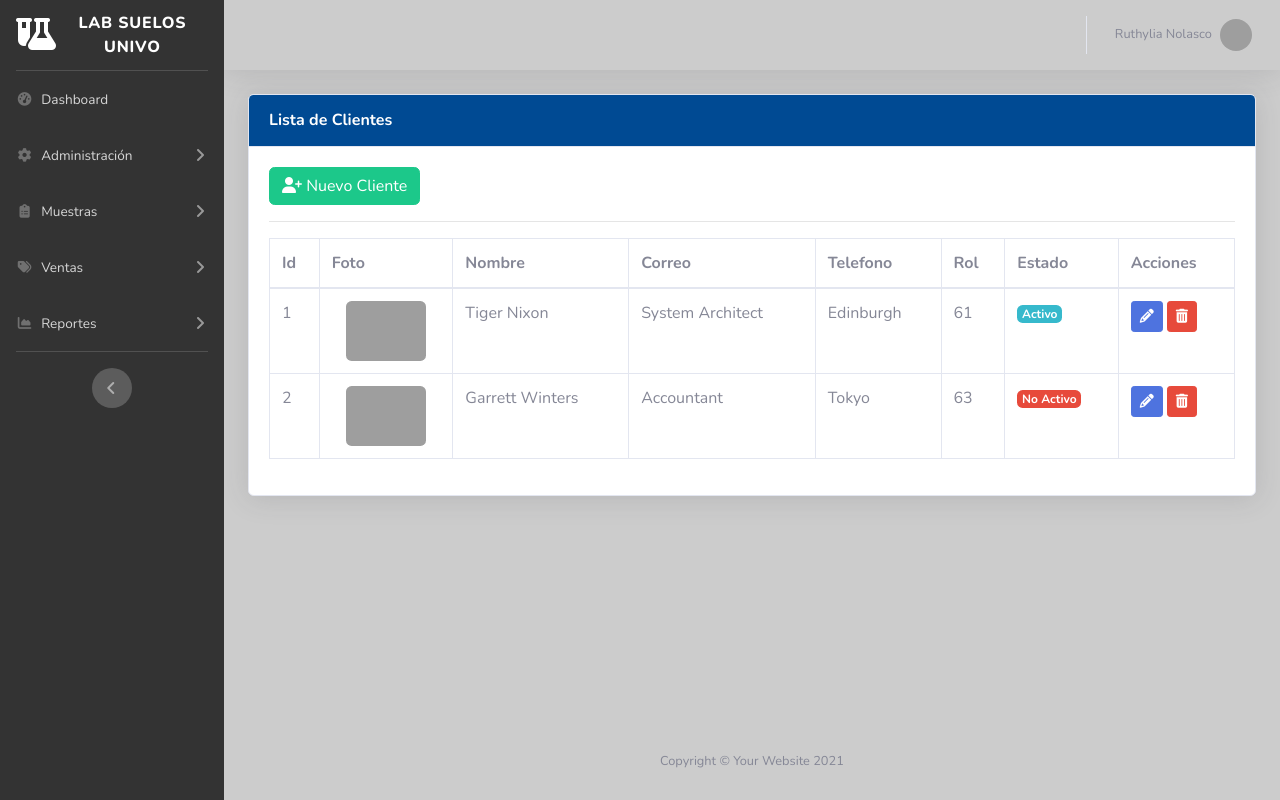
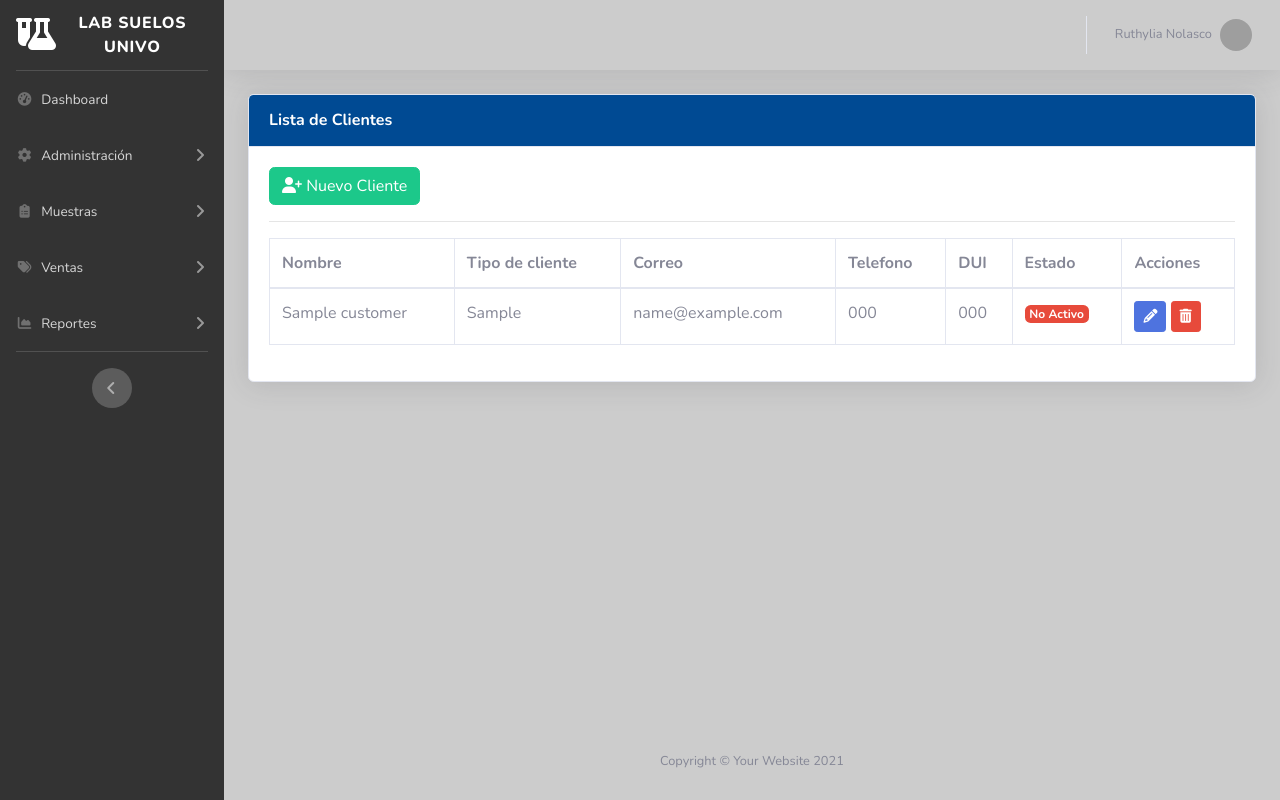
Before and after one commit to JulioAmayaJr/LabSuelosUnivo, a CodeIgniter 4 app: template app/Views/customer/index.php in a window 1280 px wide. Run offline with PHP 8.4 and a stand-in for CodeIgniter, Linux system fonts and the light colour scheme; the template is opened without the code that fills it: most values are stand-ins (such as "Sample title", 1, 10 or a date in 2020); some libraries are stand-ins or nearby versions; grey boxes are pictures that could not be loaded.

Commit message:
added customer functions

```diff
--- a/app/Controllers/Customer.php
+++ b/app/Controllers/Customer.php
@@ -12,7 +12,7 @@ class Customer extends BaseController
         helper('url');
     }
 
-    public function index(): string
+    public function index()
     {
         $model = new CustomerModel();
         $typeCustomer = new TypeCustomerModel();
@@ -25,7 +25,7 @@ class Customer extends BaseController
             "typecustomers" => $resultType
         ];
         helper("form");
-        return view('/customer/index');
+        return view('/customer/index', $data);
     }
 
     public function saveCustomer()
--- a/app/Models/RolModel.php
+++ b/app/Models/RolModel.php
@@ -13,3 +13,5 @@ class RolModel extends Model
     protected $useSoftDeletes = false;
     protected $allowedFields = ['name'];
 }
+
+?>
--- a/app/Models/TypeCustomerModel.php
+++ b/app/Models/TypeCustomerModel.php
@@ -8,7 +8,7 @@ class TypeCustomerModel extends Model
 {
     protected $table = 'tbl_type_customer';
     protected $primaryKey = 'id_type_customer';
-    protected $autoIncrement = true;
+    protected $useAutoIncrement = true;
     protected $returnType = 'array';
     protected $useSoftDeletes = false;
     protected $allowedFields = ['type_customer'];
--- a/app/Views/customer/index.php
+++ b/app/Views/customer/index.php
@@ -18,41 +18,31 @@
                 <table class="table table-bordered" id="tbdata" cellspacing="0" style="width:100%">
                     <thead>
                         <tr>
-                            <th>Id</th>
-                            <th>Foto</th>
+                            <th hidden>Id</th>
                             <th>Nombre</th>
+                            <th>Tipo de cliente</th>
                             <th>Correo</th>
                             <th>Telefono</th>
-                            <th>Rol</th>
+                            <th>DUI</th>
                             <th>Estado</th>
                             <th>Acciones</th>
+
                         </tr>
                     </thead>
                     <tbody>
+                        <?php foreach ($customers as $customer): ?>
                             <tr>
-                            <td>1</td>
-                            <td><img style="height:60px ;" src="https://images.unsplash.com/photo-1519648023493-d82b5f8d7b8a?w=300" class="rounded mx-auto d-block" /></td>
-                            <td>Tiger Nixon</td>
-                            <td>System Architect</td>
-                            <td>Edinburgh</td>
-                            <td>61</td>
-                            <td><span class="badge badge-info">Activo</span></td>
-                            <td>
-                                <button class="btn btn-primary btn-sm">
-                                    <i class="fas fa-pencil-alt"></i>
-                                </button>
-                                <button class="btn btn-danger btn-sm">
-                                    <i class="fas fa-trash-alt"></i>
-                                </button>
-                            </td>
-                        </tr>
-                        <tr>
-                            <td>2</td>
-                            <td><img style="height:60px ;" src="https://images.unsplash.com/photo-1519648023493-d82b5f8d7b8a?w=300" class="rounded mx-auto d-block" /></td>
-                            <td>Garrett Winters</td>
-                            <td>Accountant</td>
-                            <td>Tokyo</td>
-                            <td>63</td>
+                                <td hidden><?= $customer["id_customer"]?></td>
+                                <td><?= $customer["name_customer"] ?></td>
+                                <?php foreach ($typecustomers as $type){
+                                    if ($customer["id_type_customer"] == $type["id_type_customer"]){ ?>
+                                        <td><?= $type["type_customer"] ?></td>
+                                    <?php  break;
+                                    }
+                                } ?>
+                                <td><?= $customer["email"] ?></td>
+                                <td><?= $customer["cell_phone"] ?></td>
+                                <td><?= $customer["number_dui"] ?></td>
                                 <td><span class="badge badge-danger">No Activo</span></td>
                                 <td>
                                     <button class="btn btn-primary btn-sm">
@@ -63,6 +53,7 @@
                                     </button>
                                 </td>
                             </tr>
+                        <?php endforeach;?>
                     </tbody>
                 </table>
             </div>
```
Lines whose indentation alone changed are shown as unchanged.
